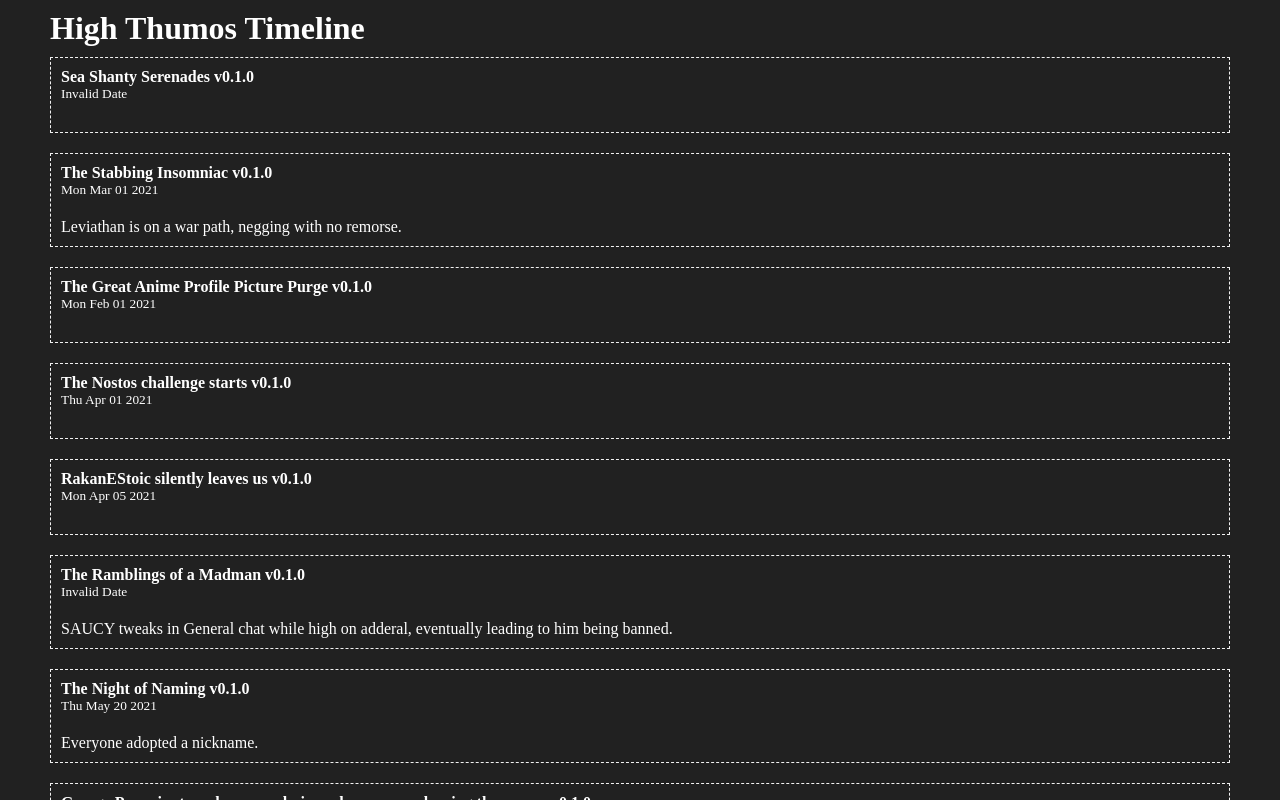
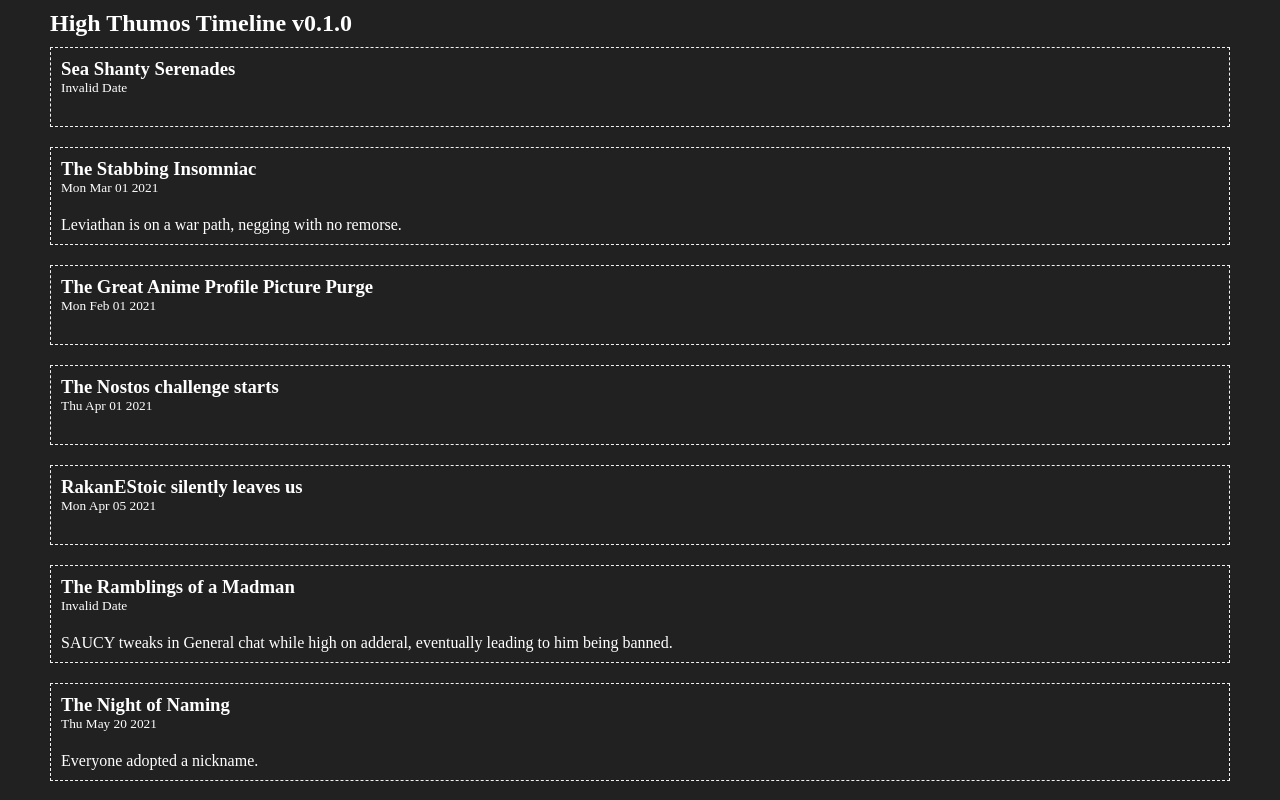
Before and after one commit to MuradBuyukasik/ht-library, a Next.js app: page / in a window 1280 px wide. Shown: the top 800 px of the page. Built offline with nearby package versions, Linux system fonts and the light colour scheme.

Commit message:
fixed a mistake

```diff
--- a/pages/index.js
+++ b/pages/index.js
@@ -6,7 +6,7 @@ const index = () => {
         const date = new Date(entry.date).toDateString()
         return (
             <div key={key} className="column">
-                <h4>{entry.title} v0.1.0</h4>
+                <h3>{entry.title}</h3>
                 <small>{date}</small>
                 <p style={{ marginTop: '20px' }}>{entry.description}</p>
             </div>
@@ -16,7 +16,7 @@ const index = () => {
     return (
         <>
             <div className="row">
-                <h1>High Thumos Timeline</h1>
+                <h2>High Thumos Timeline v0.1.0</h2>
                 {entries}
             </div>
         </>
```
